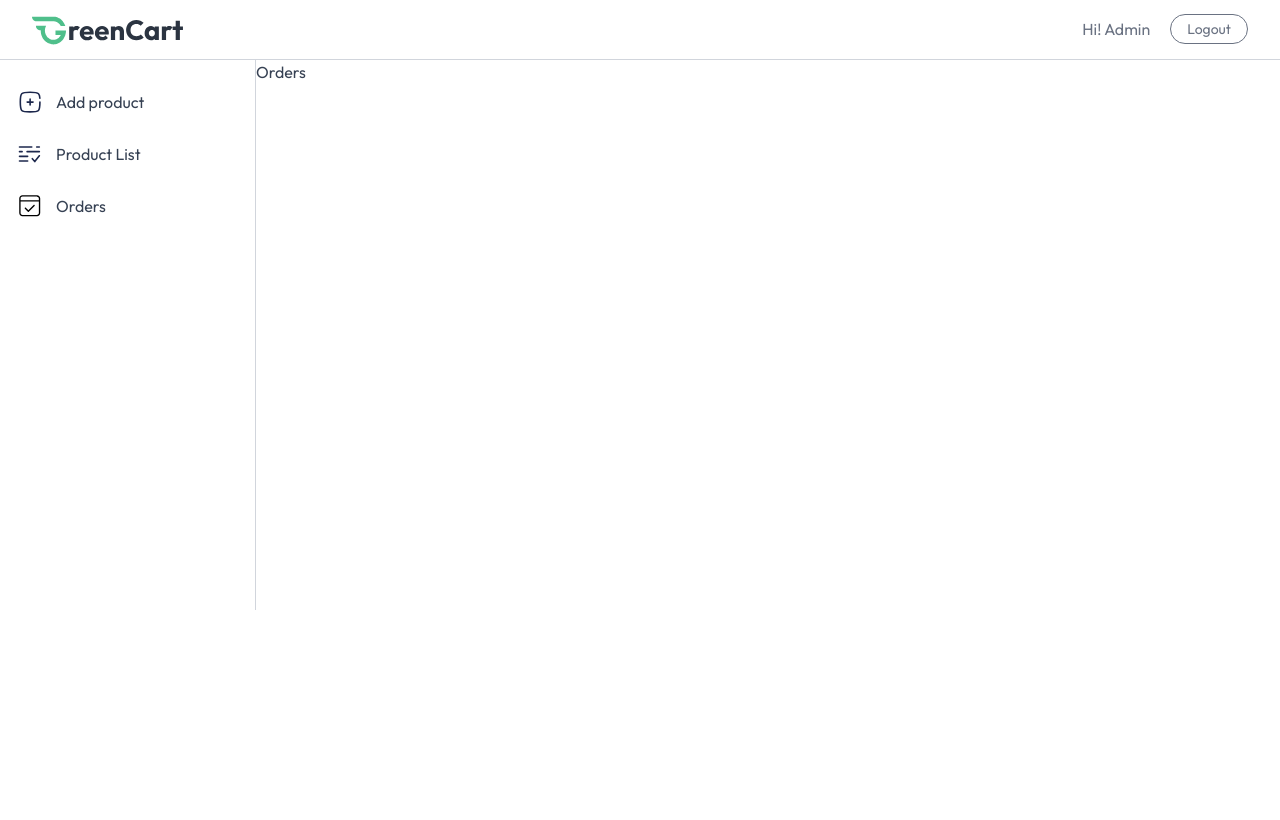
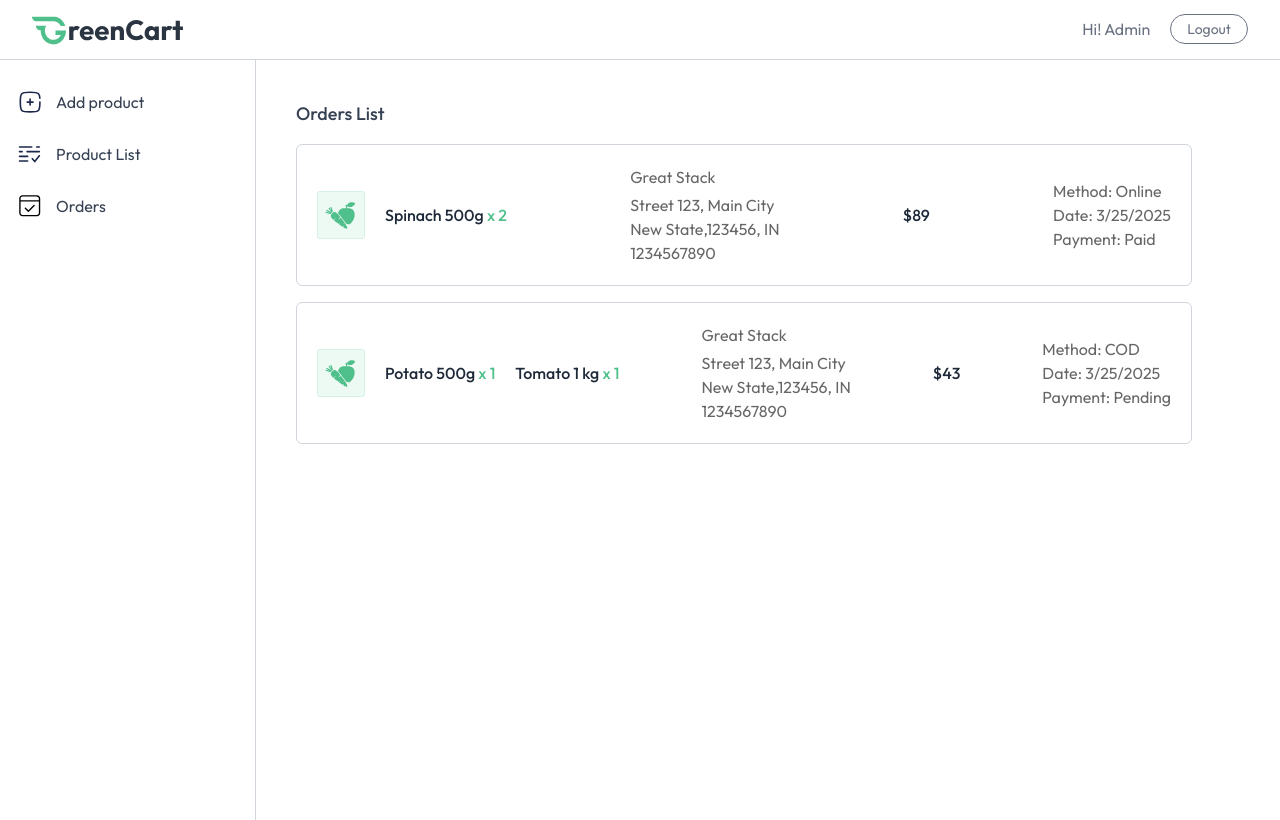
Before and after one commit to rigby200602/ecommerce_website, a React (Vite) app in the folder frontEnd/: page /seller/orders in a window 1280 px wide. Both pictures are taken after typing "name@example.com", "Sample123" into the empty fields and a click on the button "Login". Built offline with nearby package versions, Linux system fonts and the light colour scheme; a web font is replaced by a local one.

Commit message:
update 3 last pages

```diff
--- a/frontEnd/src/pages/seller/AddProduct.jsx
+++ b/frontEnd/src/pages/seller/AddProduct.jsx
@@ -14,9 +14,9 @@
   };
 
   return (
-    <div className="no--scrollbar flex-1 h-[95vh] overflow-y-scroll flex flex-col justify-between">
+    <div className="no-scrollbar flex-1 h-[95vh] overflow-y-scroll flex flex-col justify-between">
       <form
-        onSubmib={onSubmitHandler}
+        onSubmit={onSubmitHandler}
         className="md:p-10 p-4 space-y-5 max-w-lg"
       >
         <div>
@@ -125,7 +125,7 @@
             />
           </div>
         </div>
-        <button className="px-8 py-2.5 bg-primary text-white font-medium rounded">
+        <button className="px-8 py-2.5 bg-primary text-white font-medium rounded cursor-pointer">
           Add
         </button>
       </form>
--- a/frontEnd/src/pages/seller/Orders.jsx
+++ b/frontEnd/src/pages/seller/Orders.jsx
@@ -1,9 +1,79 @@
-import React from 'react'
+import React, { useEffect, useState } from "react";
+import { useContext } from "react";
+import { AppContext } from "../../context/AppContext";
+import { assets, dummyOrders } from "../../assets/assets";
 
 const Orders = () => {
+  const { currency } = useContext(AppContext);
+  const [orders, setOrders] = useState([]);
+  const fecthOrder = async () => {
+    setOrders(dummyOrders);
+  };
+
+  useEffect(() => {
+    fecthOrder();
+  }, []);
+
   return (
-    <div>Orders</div>
-  )
-}
+    <div className="no-scrollbar flex-1 h-[95vh] overflow-y-scroll">
+      <div className="md:p-10 p-4 space-y-4">
+        <h2 className="text-lg font-medium">Orders List</h2>
+        {orders.map((order, index) => (
+          <div
+            key={index}
+            className="flex flex-col md:flex-row justify-between md:items-center gap-5 p-5 max-w-4xl rounded-md border border-gray-300 text-gray-800"
+          >
+            <div className="flex gap-5 max-w-80">
+              <img
+                className="w-12 h-12 object-cover"
+                src={assets.box_icon}
+                alt="boxIcon"
+              />
+              <>
+                {order.items.map((item, index) => (
+                  <div key={index} className="flex flex-col justify-center">
+                    <p className="font-medium">
+                      {item.product.name}{" "}
+                      <span
+                        className="text-primary"
+                      >
+                        x {item.quantity}
+                      </span>
+                    </p>
+                  </div>
+                ))}
+              </>
+            </div>
 
-export default Orders
+            <div className="text-sm md:text-base text-black/60">
+              <p className="font-medium/80 mb-1">
+                {order.address.firstName} {order.address.lastName}
+              </p>
+              <p>
+                {order.address.street}, {order.address.city}
+              </p>
+              <p>
+                {order.address.state},{order.address.zipcode}, {order.address.country}
+              </p>
+              <p>
+                {order.address.phone}
+              </p>
+            </div>
+
+            <p className="font-medium text-base my-auto">
+              {currency}{order.amount}
+            </p>
+
+            <div className="flex flex-col text-sm md:text-base text-black/60">
+              <p>Method: {order.paymentType}</p>
+              <p>Date: {new Date(order.createdAt).toLocaleDateString()}</p>
+              <p>Payment: {order.isPaid  ? "Paid" : "Pending"}</p>
+            </div>
+          </div>
+        ))}
+      </div>
+    </div>
+  );
+};
+
+export default Orders;
--- a/frontEnd/src/pages/seller/ProductList.jsx
+++ b/frontEnd/src/pages/seller/ProductList.jsx
@@ -1,8 +1,49 @@
-import React from 'react'
+import React, { useContext } from 'react'
+import {AppContext} from '../../context/AppContext'
 
 const ProductList = () => {
+
+  const {products, currency} = useContext(AppContext)
+
   return (
-    <div>ProductList</div>
+    <div className="no-scrollbar flex-1 h-[95vh] overflow-y-scroll flex flex-col justify-between">
+            <div className="w-full md:p-10 p-4">
+                <h2 className="pb-4 text-lg font-medium">All Products</h2>
+                <div className="flex flex-col items-center max-w-4xl w-full overflow-hidden rounded-md bg-white border border-gray-500/20">
+                    <table className="md:table-auto table-fixed w-full overflow-hidden">
+                        <thead className="text-gray-900 text-sm text-left">
+                            <tr>
+                                <th className="px-4 py-3 font-semibold truncate">Product</th>
+                                <th className="px-4 py-3 font-semibold truncate">Category</th>
+                                <th className="px-4 py-3 font-semibold truncate hidden md:block">Selling Price</th>
+                                <th className="px-4 py-3 font-semibold truncate">In Stock</th>
+                            </tr>
+                        </thead>
+                        <tbody className="text-sm text-gray-500">
+                            {products.map((product) => (
+                                <tr key={product._index} className="border-t border-gray-500/20">
+                                    <td className="md:px-4 pl-2 md:pl-4 py-3 flex items-center space-x-3 truncate">
+                                        <div className="border border-gray-300 rounded overflow-hidden">
+                                            <img src={product.image[0]} alt="Product" className="w-16" />
+                                        </div>
+                                        <span className="truncate max-sm:hidden w-full">{product.name}</span>
+                                    </td>
+                                    <td className="px-4 py-3">{product.category}</td>
+                                    <td className="px-4 py-3 max-sm:hidden">{currency}{product.offerPrice}</td>
+                                    <td className="px-4 py-3">
+                                        <label className="relative inline-flex items-center cursor-pointer text-gray-900 gap-3">
+                                            <input type="checkbox" className="sr-only peer" />
+                                            <div className="w-12 h-7 bg-slate-300 rounded-full peer peer-checked:bg-primary transition-colors duration-200"></div>
+                                            <span className="dot absolute left-1 top-1 w-5 h-5 bg-white rounded-full transition-transform duration-200 ease-in-out peer-checked:translate-x-5"></span>
+                                        </label>
+                                    </td>
+                                </tr>
+                            ))}
+                        </tbody>
+                    </table>
+                </div>
+            </div>
+        </div>
   )
 }
 
--- a/frontEnd/src/pages/seller/SellerLayout.jsx
+++ b/frontEnd/src/pages/seller/SellerLayout.jsx
@@ -41,7 +41,7 @@
         </div>
       </div>
       <div className="flex">
-        <div className="md:w-64 w-16 border-r h-[550px] text-base border-gray-300 pt-4 flex flex-col transition-all duration-300">
+        <div className="md:w-64 w-16 border-r text-base border-gray-300 pt-4 flex flex-col transition-all duration-300">
           {sidebarLinks.map((item, index) => (
             <NavLink
               to={item.path} key={item.name} end={item.path === '/seller'}
```
